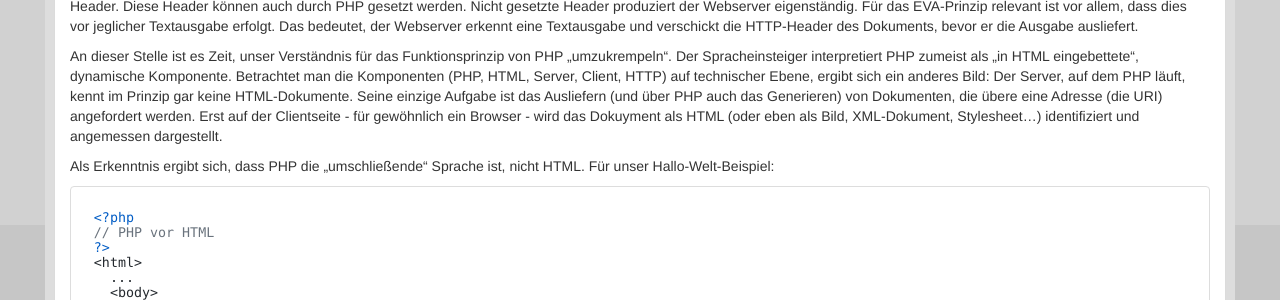
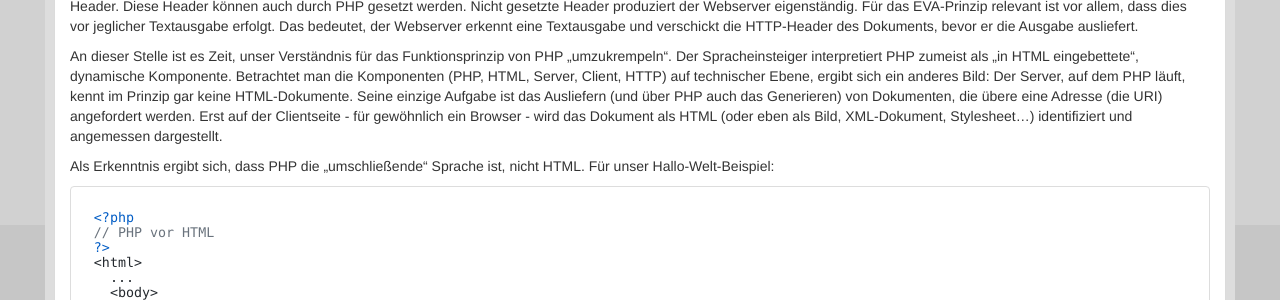
Before and after one commit to php-de/php-de.github.io, a Jekyll site: the page built from code-optimizing/04_eva-prinzip.md, in a window 1280 px wide and 900 px high, scrolled down 1363 px. Shown: the part 212-512 px from the top of the window. Built offline with Jekyll 4.4.1, drawn with Linux system fonts in a browser that asks for light colours; nearby versions of some CDN libraries; some of the changed text lies outside the part shown.

Commit message:
Update 04_eva-prinzip.md

```diff
--- a/code-optimizing/04_eva-prinzip.md
+++ b/code-optimizing/04_eva-prinzip.md
@@ -111,7 +111,7 @@ Im Beispiel wirkt PHP größtenteil als Templating-Funktion. Das bedeutet, in ei
 
 Um dies weiter zu betrachten, müssen wir uns kurz das Prinzip von Webkommunikation ansehen. Auf einen Request des Client erfolgt die Antwort in Form unseres PHP-generierten Dokuments. Auf einer tieferen Ebene (vgl. OSI-Modell) wird neben den offensichtlichen Textinhalten aber auch eine Reihe von Meta-Informationen versendet: die sogenannten HTTP-Header. Diese Header können auch durch PHP gesetzt werden. Nicht gesetzte Header produziert der Webserver eigenständig. Für das EVA-Prinzip relevant ist vor allem, dass dies vor jeglicher Textausgabe erfolgt. Das bedeutet, der Webserver erkennt eine Textausgabe und verschickt die HTTP-Header des Dokuments, bevor er die Ausgabe ausliefert.
 
-An dieser Stelle ist es Zeit, unser Verständnis für das Funktionsprinzip von PHP „umzukrempeln“. Der Spracheinsteiger interpretiert PHP zumeist als „in HTML eingebettete“, dynamische Komponente. Betrachtet man die Komponenten (PHP, HTML, Server, Client, HTTP) auf technischer Ebene, ergibt sich ein anderes Bild: Der Server, auf dem PHP läuft, kennt im Prinzip gar keine HTML-Dokumente. Seine einzige Aufgabe ist das Ausliefern (und über PHP auch das Generieren) von Dokumenten, die übere eine Adresse (die URI) angefordert werden. Erst auf der Clientseite - für gewöhnlich ein Browser - wird das Dokuyment als HTML (oder eben als Bild, XML-Dokument, Stylesheet...) identifiziert und angemessen dargestellt.
+An dieser Stelle ist es Zeit, unser Verständnis für das Funktionsprinzip von PHP „umzukrempeln“. Der Spracheinsteiger interpretiert PHP zumeist als „in HTML eingebettete“, dynamische Komponente. Betrachtet man die Komponenten (PHP, HTML, Server, Client, HTTP) auf technischer Ebene, ergibt sich ein anderes Bild: Der Server, auf dem PHP läuft, kennt im Prinzip gar keine HTML-Dokumente. Seine einzige Aufgabe ist das Ausliefern (und über PHP auch das Generieren) von Dokumenten, die übere eine Adresse (die URI) angefordert werden. Erst auf der Clientseite - für gewöhnlich ein Browser - wird das Dokument als HTML (oder eben als Bild, XML-Dokument, Stylesheet...) identifiziert und angemessen dargestellt.
 
 Als Erkenntnis ergibt sich, dass PHP die „umschließende“ Sprache ist, nicht HTML. Für unser Hallo-Welt-Beispiel:
 
```
Also changed, not shown: other parts of code-optimizing/04_eva-prinzip.md (+1 -1 lines).
